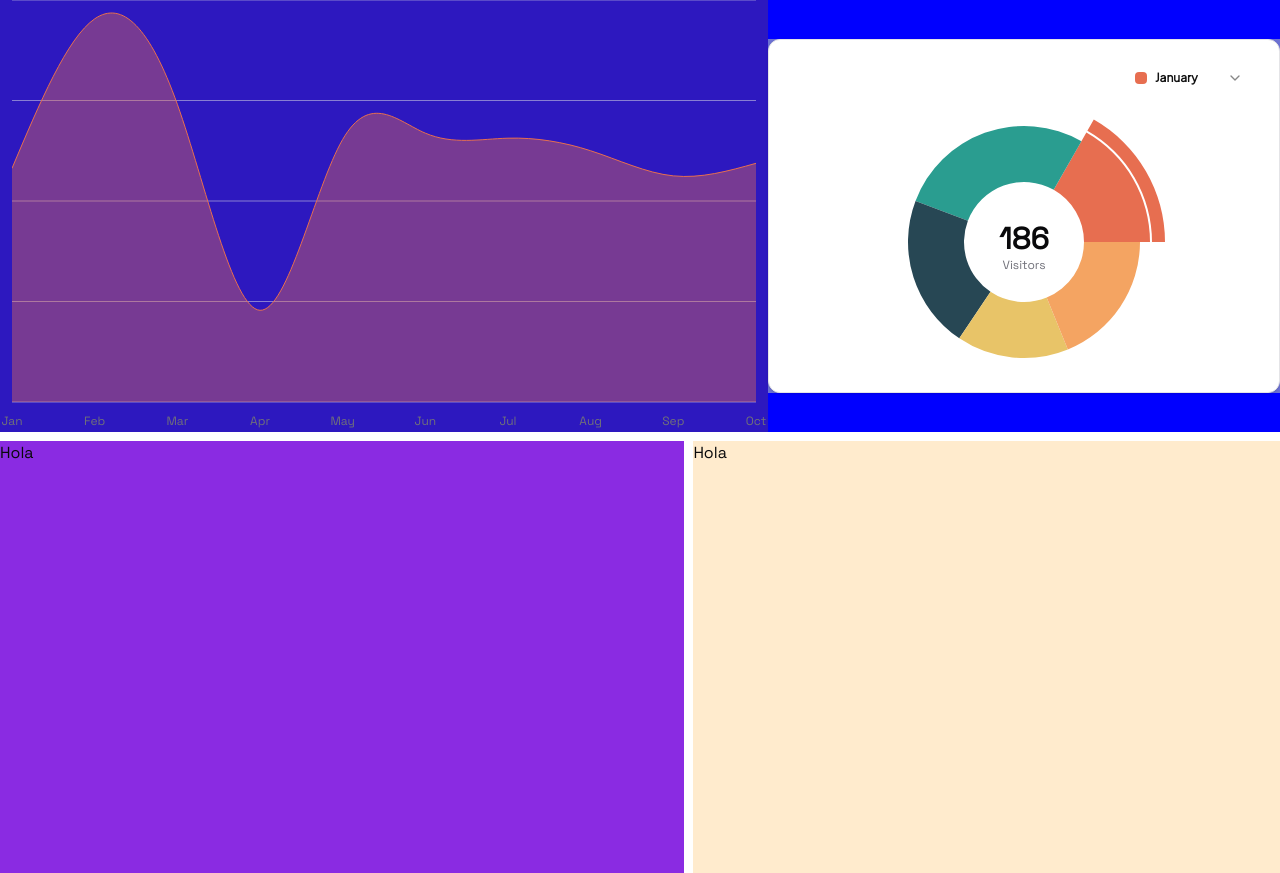
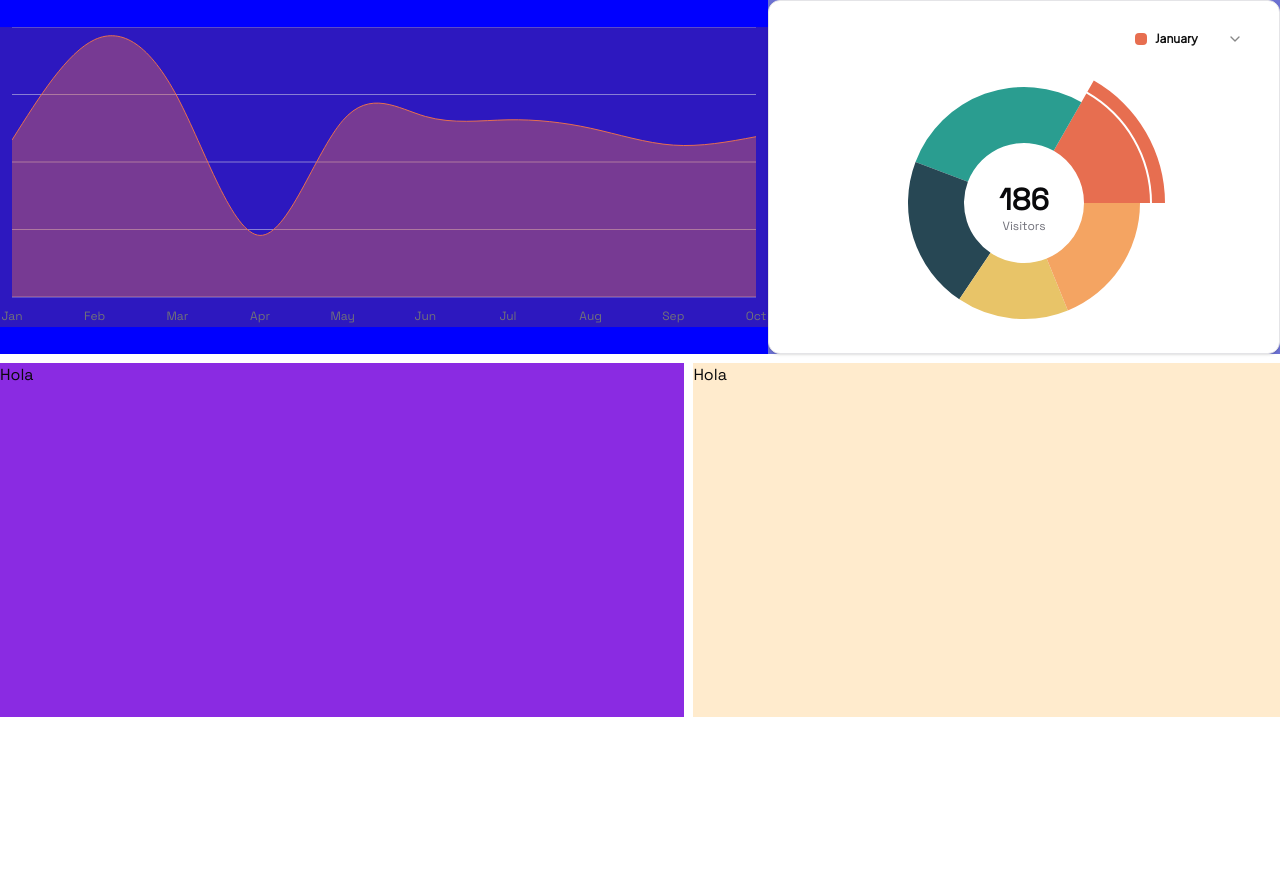
Before and after one commit to yabuJunn/CapyWeb, a React (Vite) app: page /#/expenses-and-increase in a window 1280 px wide. After the commit the page ends 800 px from the top, so only its background shows below. Built offline with nearby package versions, Linux system fonts and the light colour scheme; a web font is replaced by a local one.

Commit message:
[Update]Canvas structure

```diff
--- /dev/null
+++ b/src/components/dashboardPageComponents/expensesAndIncomeScreenComponents/ExpensesGraphic/ExpenseGraphic.css
@@ -0,0 +1,4 @@
+.expense-container {
+    max-height: 300px;
+    width: 100%;
+}
--- a/src/components/dashboardPageComponents/expensesAndIncomeScreenComponents/ExpensesGraphic/ExpensesGraphic.tsx
+++ b/src/components/dashboardPageComponents/expensesAndIncomeScreenComponents/ExpensesGraphic/ExpensesGraphic.tsx
@@ -2,6 +2,7 @@
 
 import { TrendingUp } from "lucide-react";
 import { Area, AreaChart, CartesianGrid, XAxis } from "recharts";
+import "./ExpenseGraphic.css"
 
 
 
@@ -39,7 +40,7 @@ export function AreaChartComponent() {
   return (
 
 
-        <ChartContainer config={chartConfig}>
+        <ChartContainer config={chartConfig} className="expense-container">
           <AreaChart
             accessibilityLayer
             data={chartData}
```
